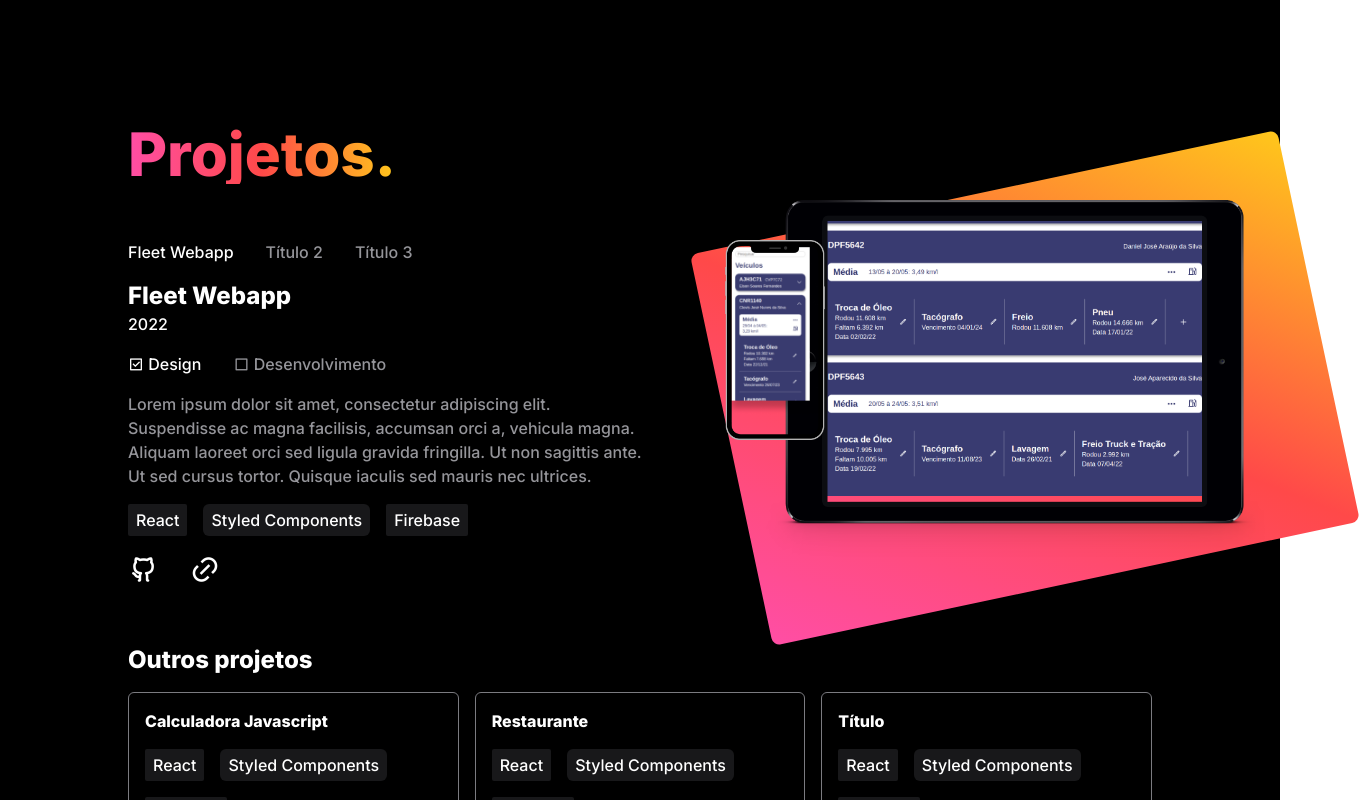
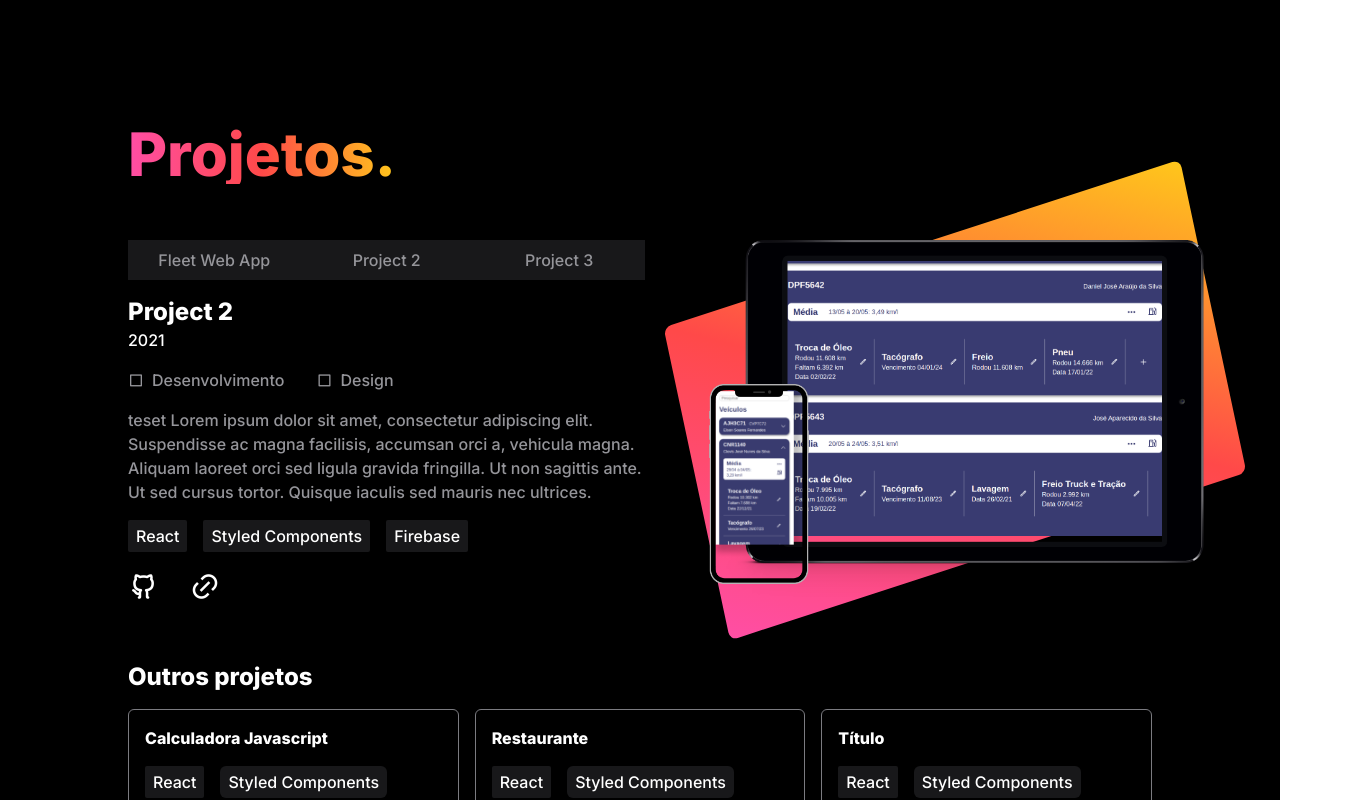
Before and after one commit to fabiolima-dev/fabiolima.dev, a Next.js app: page / in a window 1280 px wide. Shown: the part 1540-2340 px from the top of the page, 1360 px wide, since content can reach past the window. Built offline with nearby package versions, Linux system fonts and the light colour scheme.

Commit message:
Featured Project connect to data

```diff
--- /dev/null
+++ b/components/FeaturedProject.js
@@ -0,0 +1,48 @@
+export default function FeaturedProject({ project }) {
+  return (
+    <div className="flex flex-col gap-4">
+      <div>
+        <h2>{project.name}</h2>
+        <h3 className="w-full">{project.year}</h3>
+      </div>
+      <li className="flex gap-8">
+        {project.development ? (
+          <ul className="flex items-center gap-2">
+            <i className="ri-checkbox-line"></i> Desenvolvimento
+          </ul>
+        ) : (
+          <ul className="flex items-center gap-2 text-gray-1">
+            <i className="ri-checkbox-blank-line"></i> Desenvolvimento
+          </ul>
+        )}
+        {project.design ? (
+          <ul className="flex items-center gap-2">
+            <i className="ri-checkbox-line"></i> Design
+          </ul>
+        ) : (
+          <ul className="flex items-center gap-2 text-gray-1">
+            <i className="ri-checkbox-blank-line"></i> Design
+          </ul>
+        )}
+      </li>
+      <p className="text-gray-1">{project.description}</p>
+      <li className="flex flex-wrap gap-4 text-white">
+        {project.technologies.map((technologie) => {
+          return (
+            <ul className="rounded-sm bg-tertiary py-[4px] px-2">
+              {technologie}
+            </ul>
+          );
+        })}
+      </li>
+      <div className="flex gap-8 ">
+        <a className="text-3xl" target="_blank" href={`${project.github}`}>
+          <i className="ri-github-line"></i>
+        </a>
+        <a className="text-3xl" target="_blank" href={`${project.link}`}>
+          <i className="ri-link"></i>
+        </a>
+      </div>
+    </div>
+  );
+}
--- a/components/Technologies.js
+++ b/components/Technologies.js
@@ -57,7 +57,7 @@ export default function Technologies() {
                     >
                       {technologies[key]}
                       <div className="flex justify-center">
-                        <p className="hidden w-min rounded-sm bg-tertiary p-1 px-3 text-center text-sm text-white group-hover:block">
+                        <p className="mt-4 hidden w-min rounded-sm bg-tertiary p-1 px-3 text-center text-sm text-white group-hover:block">
                           {key}
                         </p>
                       </div>
--- a/components/sections/Projects.js
+++ b/components/sections/Projects.js
@@ -1,6 +1,15 @@
+import { useState } from "react";
 import SectionTitle from "../SectionTitle";
+import FeaturedProject from "../FeaturedProject";
+import projects from "../../data/projects";
 
 export default function Projects({ section }) {
+  const [projectOrder, setProjectOrder] = useState(1);
+
+  function handleClick() {
+    console.log("clicking");
+  }
+
   return (
     <section
       id={section.id}
@@ -9,50 +18,27 @@ export default function Projects({ section }) {
       <SectionTitle section={section} />
       <div className="flex">
         <div className="flex flex-col gap-4 md:pr-20">
-          <div className="flex gap-8 text-gray-1">
-            <h3 className="text-white">Fleet Webapp</h3>
-            <h3>Título 2</h3>
-            <h3>Título 3</h3>
+          <div className="flex h-10 w-full justify-between bg-tertiary text-gray-1">
+            {projects.feature.map((project) => {
+              return (
+                <h3
+                  onClick={handleClick}
+                  className="relative flex w-full items-center justify-center bg-tertiary p-2 text-center hover:bg-primary hover:text-secondary"
+                >
+                  {project.name}
+                </h3>
+              );
+            })}
           </div>
-          <div className="flex flex-col gap-4">
-            <div>
-              <h2>Fleet Webapp</h2>
-              <h3>2022</h3>
-            </div>
-            <li className="flex gap-8">
-              <ul>
-                <i className="ri-checkbox-line"></i> Design
-              </ul>
-              <ul className="text-gray-1">
-                <i className="ri-checkbox-blank-line"></i> Desenvolvimento
-              </ul>
-            </li>
-            <p className="text-gray-1">
-              Lorem ipsum dolor sit amet, consectetur adipiscing elit.
-              Suspendisse ac magna facilisis, accumsan orci a, vehicula magna.
-              Aliquam laoreet orci sed ligula gravida fringilla. Ut non sagittis
-              ante. Ut sed cursus tortor. Quisque iaculis sed mauris nec
-              ultrices.{" "}
-            </p>
-            <li className="flex flex-wrap gap-4 text-white">
-              <ul className="rounded-sm bg-tertiary py-[4px] px-2">React</ul>
-              <ul className="rounded-md bg-tertiary py-[4px] px-2">
-                Styled Components
-              </ul>
-              <ul className="rounded-sm bg-tertiary py-[4px] px-2">Firebase</ul>
-            </li>
-            <div className="flex gap-8 text-3xl">
-              <i className="ri-github-line"></i>
-              <i className="ri-link"></i>
-            </div>
-          </div>
+
+          <FeaturedProject project={projects.feature[projectOrder]} />
         </div>
 
-        {/* Preview div */}
+        {/* Projects Preview */}
 
         <div className="relative hidden w-5/12 shrink-0 md:block">
-          <div className="gradient-hyper absolute bottom-0 h-[400px] w-[600px] -rotate-12 rounded-lg bg-gradient-to-tr"></div>
-          <div className="absolute left-10 -top-10 flex w-[500px] justify-center">
+          <div className="gradient-hyper absolute -left-10 h-[320px] w-[540px] -rotate-12 -skew-y-6 rounded-lg bg-gradient-to-tr"></div>
+          <div className="absolute flex w-[500px] justify-center">
             <img
               className="absolute"
               alt="Foto versão desktop do projeto 1"
@@ -66,7 +52,7 @@ export default function Projects({ section }) {
               src="/../../ipad-mockup.png"
             ></img>
           </div>
-          <div className="absolute h-[500px] w-[100px]">
+          <div className="absolute top-36 -left-4 w-[100px]">
             <img
               className="absolute"
               alt="Foto versão mobile do projeto 1"
@@ -82,6 +68,9 @@ export default function Projects({ section }) {
           </div>
         </div>
       </div>
+
+      {/* Other Projects */}
+
       <div className="flex flex-col gap-4">
         <h2>Outros projetos</h2>
         <div className="flex flex-col gap-4 md:flex-row">
--- /dev/null
+++ b/data/projects.js
@@ -0,0 +1,74 @@
+const projects = {
+  feature: [
+    {
+      name: "Fleet Web App",
+      year: "2022",
+      development: true,
+      design: true,
+      description:
+        "Lorem ipsum dolor sit amet, consectetur adipiscing elit. Suspendisse ac magna facilisis, accumsan orci a, vehicula magna. Aliquam laoreet orci sed ligula gravida fringilla. Ut non sagittis ante. Ut sed cursus tortor. Quisque iaculis sed mauris nec ultrices.",
+      technologies: ["React", "Styled Components", "Firebase"],
+      github: "https://github.com/fabiolima-dev",
+      link: "https://fabiolima.dev",
+    },
+    {
+      name: "Project 2",
+      year: "2021",
+      development: false,
+      design: false,
+      description:
+        "teset Lorem ipsum dolor sit amet, consectetur adipiscing elit. Suspendisse ac magna facilisis, accumsan orci a, vehicula magna. Aliquam laoreet orci sed ligula gravida fringilla. Ut non sagittis ante. Ut sed cursus tortor. Quisque iaculis sed mauris nec ultrices.",
+      technologies: ["React", "Styled Components", "Firebase"],
+      github: "https://github.com/fabiolima-dev",
+      link: "https://fabiolima.dev",
+    },
+    {
+      name: "Project 3",
+      year: "2020",
+      development: true,
+      design: true,
+      description:
+        "Lorem ipsum dolor sit amet, consectetur adipiscing elit. Suspendisse ac magna facilisis, accumsan orci a, vehicula magna. Aliquam laoreet orci sed ligula gravida fringilla. Ut non sagittis ante. Ut sed cursus tortor. Quisque iaculis sed mauris nec ultrices.",
+      technologies: ["React", "Styled Components", "Firebase"],
+      github: "https://github.com/fabiolima-dev",
+      link: "https://fabiolima.dev",
+    },
+  ],
+  others: [
+    {
+      name: "Fleet Web App",
+      year: "2022",
+      development: true,
+      design: true,
+      description:
+        "Lorem ipsum dolor sit amet, consectetur adipiscing elit. Suspendisse ac magna facilisis, accumsan orci a, vehicula magna. Aliquam laoreet orci sed ligula gravida fringilla. Ut non sagittis ante. Ut sed cursus tortor. Quisque iaculis sed mauris nec ultrices.",
+      technologies: ["React", "Styled Components", "Firebase"],
+      github: "https://github.com/fabiolima-dev",
+      link: "https://fabiolima.dev",
+    },
+    {
+      name: "Fleet Web App",
+      year: "2022",
+      development: true,
+      design: true,
+      description:
+        "Lorem ipsum dolor sit amet, consectetur adipiscing elit. Suspendisse ac magna facilisis, accumsan orci a, vehicula magna. Aliquam laoreet orci sed ligula gravida fringilla. Ut non sagittis ante. Ut sed cursus tortor. Quisque iaculis sed mauris nec ultrices.",
+      technologies: ["React", "Styled Components", "Firebase"],
+      github: "https://github.com/fabiolima-dev",
+      link: "https://fabiolima.dev",
+    },
+    {
+      name: "Fleet Web App",
+      year: "2022",
+      development: true,
+      design: true,
+      description:
+        "Lorem ipsum dolor sit amet, consectetur adipiscing elit. Suspendisse ac magna facilisis, accumsan orci a, vehicula magna. Aliquam laoreet orci sed ligula gravida fringilla. Ut non sagittis ante. Ut sed cursus tortor. Quisque iaculis sed mauris nec ultrices.",
+      technologies: ["React", "Styled Components", "Firebase"],
+      github: "https://github.com/fabiolima-dev",
+      link: "https://fabiolima.dev",
+    },
+  ],
+};
+
+export default projects;
```
